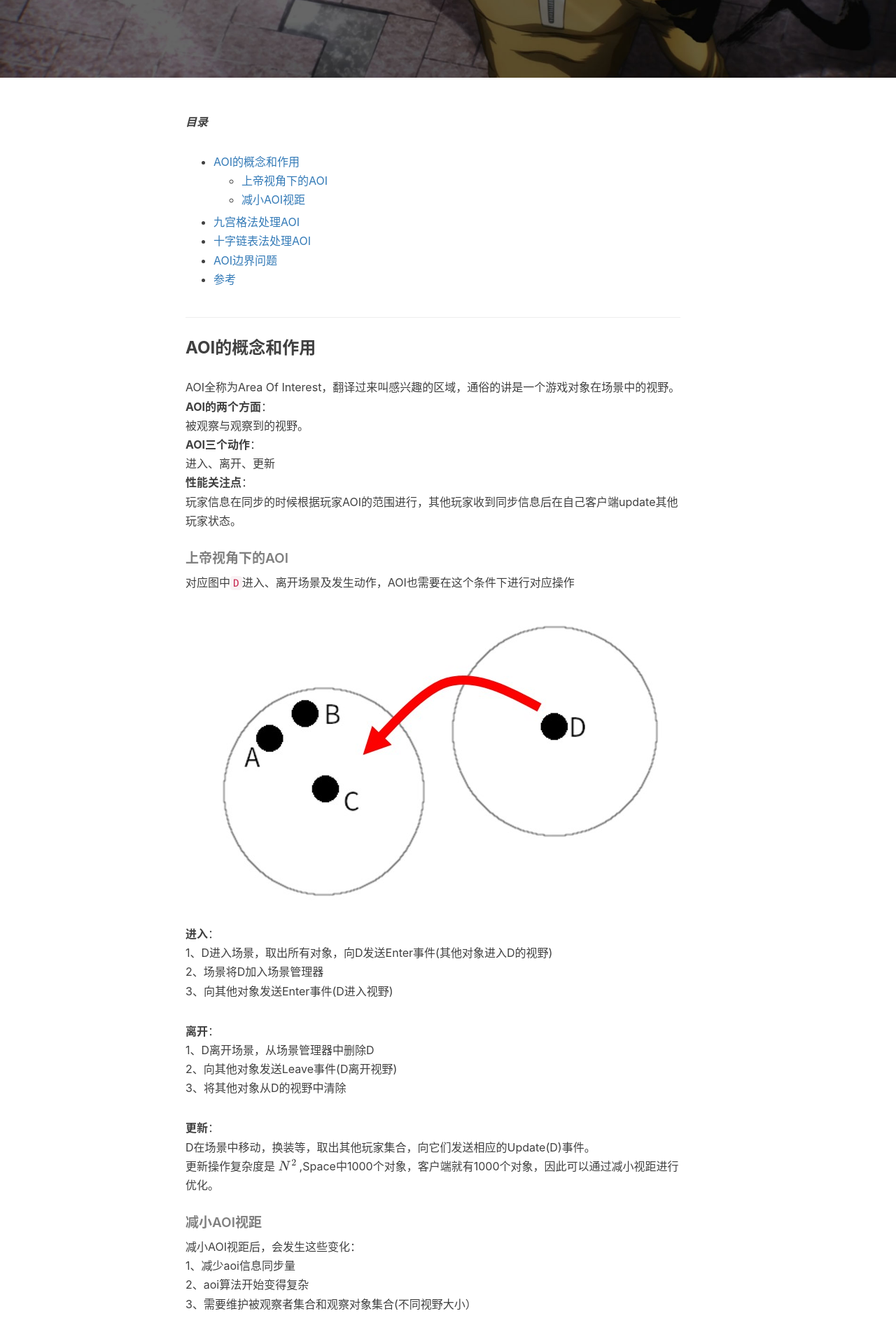
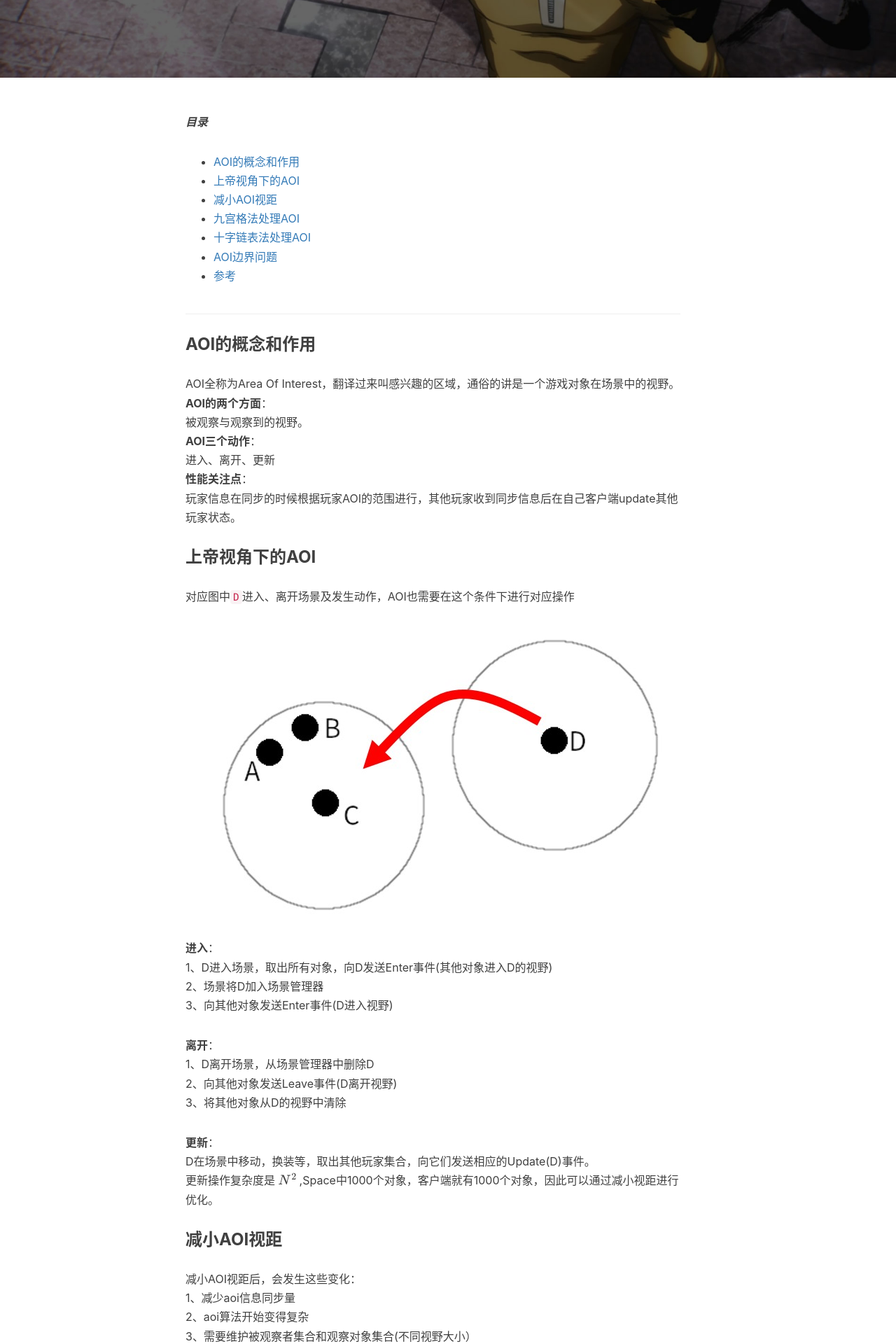
Before and after one commit to wykxwyc/wykxwyc.github.io, a Jekyll site: the page built from _posts/2022-04-23-How-AOI-Work-in-Games.markdown, in a window 1280 px wide. Shown: the part 412-2332 px from the top of the page at 70% size. Built offline with Jekyll 4.4.1, drawn with Linux system fonts in a browser that asks for light colours; formulas are drawn with MathJax 3; comment, search, counter and statistics services are not loaded.

Commit message:
f # doc(aoi)更新二级标题

```diff
--- a/_posts/2022-04-23-How-AOI-Work-in-Games.markdown
+++ b/_posts/2022-04-23-How-AOI-Work-in-Games.markdown
@@ -26,7 +26,7 @@ AOI全称为Area Of Interest，翻译过来叫感兴趣的区域，通俗的讲
 **性能关注点**：
 玩家信息在同步的时候根据玩家AOI的范围进行，其他玩家收到同步信息后在自己客户端update其他玩家状态。
 
-##### 上帝视角下的AOI
+### 上帝视角下的AOI
 对应图中`D`进入、离开场景及发生动作，AOI也需要在这个条件下进行对应操作
 ![](/img/in-post/post-AOI-in-Game/god_aoi_abc_d.jpg)
 
@@ -44,7 +44,7 @@ AOI全称为Area Of Interest，翻译过来叫感兴趣的区域，通俗的讲
 D在场景中移动，换装等，取出其他玩家集合，向它们发送相应的Update(D)事件。
 更新操作复杂度是 $N^2$ ,Space中1000个对象，客户端就有1000个对象，因此可以通过减小视距进行优化。
 
-##### 减小AOI视距
+### 减小AOI视距
 减小AOI视距后，会发生这些变化：
 1、减少aoi信息同步量
 2、aoi算法开始变得复杂
```
